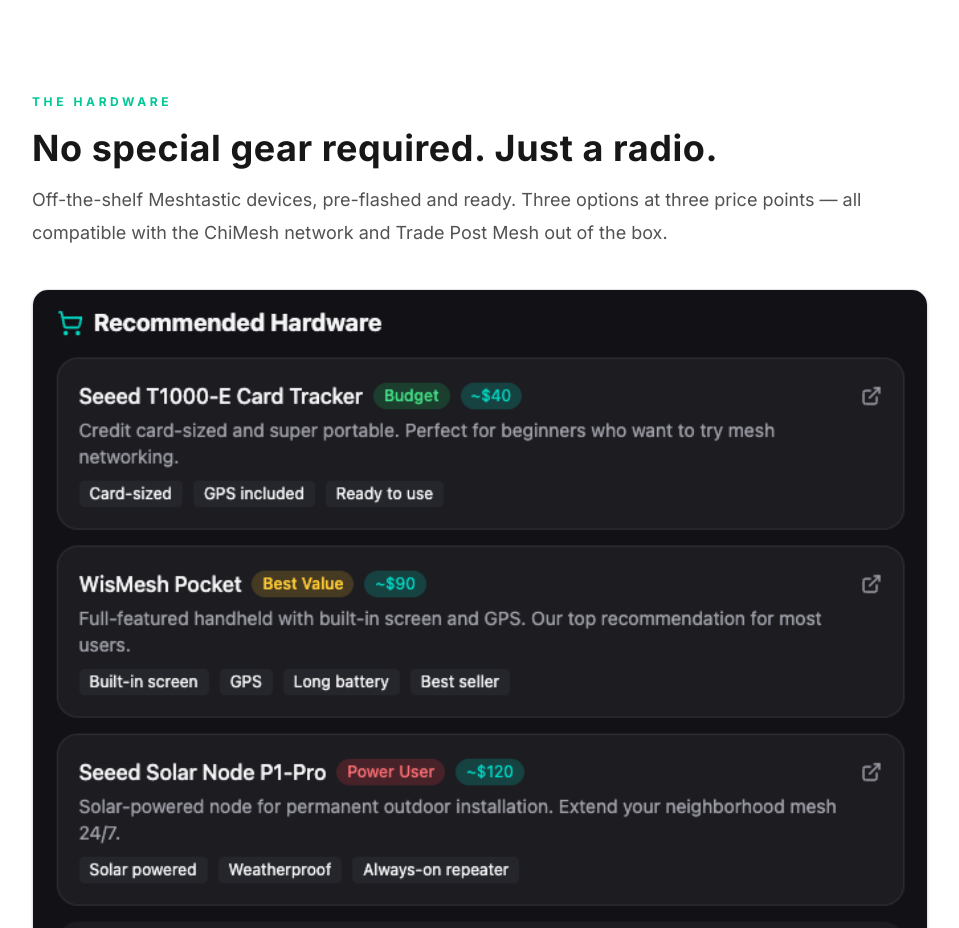
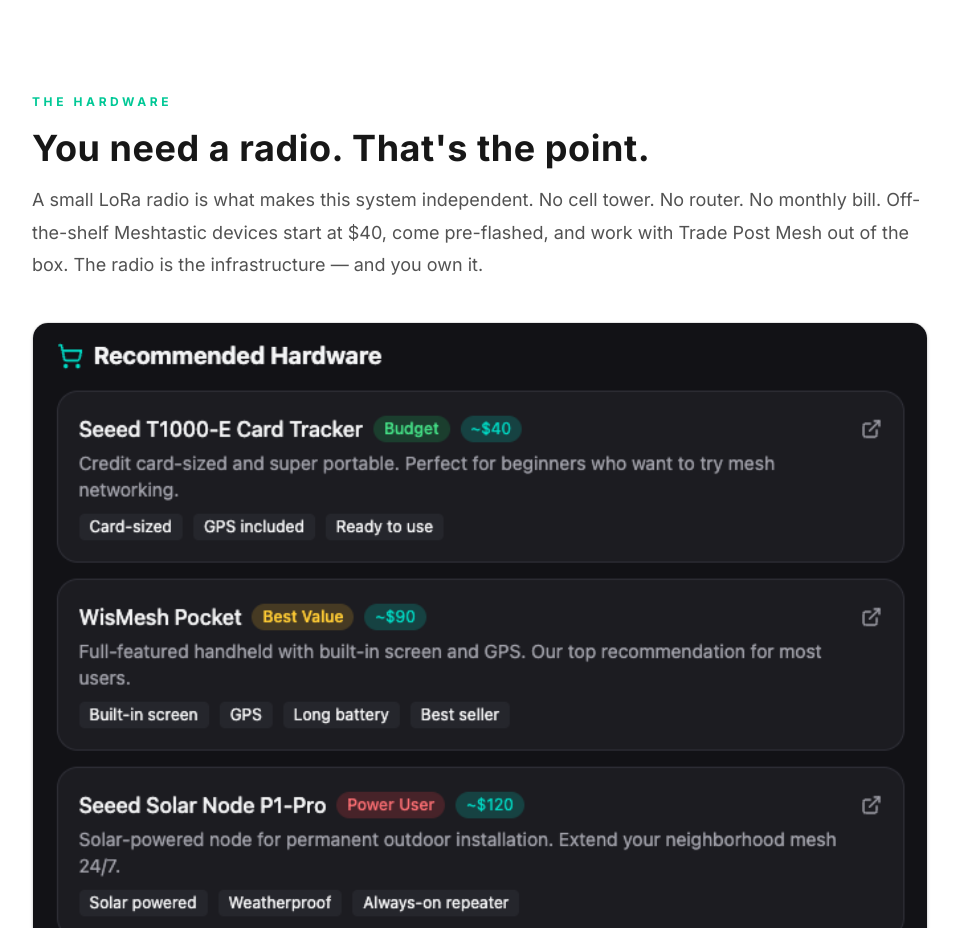
Before and after one commit to rekaldsi/digijerry-portfolio-ai, a React (Vite) app: page /case/tradepost in a window 1280 px wide. Shown: the part 9640-10568 px from the top of the page, without its empty margins (160-1119 px from the left). Built offline with nearby package versions, Linux system fonts and the light colour scheme.

Commit message:
fix: hardware section — honest about the radio, reframe it as the feature not the barrier

```diff
--- a/src/pages/CaseTradePost.tsx
+++ b/src/pages/CaseTradePost.tsx
@@ -416,8 +416,8 @@
         <div className="max-w-4xl mx-auto">
           <motion.div {...fadeUp} className="mb-10">
             <p className="text-xs font-bold tracking-[0.3em] uppercase mb-4" style={{ color: '#00C896' }}>The Hardware</p>
-            <h2 className="text-3xl md:text-4xl font-bold text-neutral-900 mb-4">No special gear required. Just a radio.</h2>
-            <p className="text-neutral-600 text-lg leading-relaxed">Off-the-shelf Meshtastic devices, pre-flashed and ready. Three options at three price points — all compatible with the ChiMesh network and Trade Post Mesh out of the box.</p>
+            <h2 className="text-3xl md:text-4xl font-bold text-neutral-900 mb-4">You need a radio. That's the point.</h2>
+            <p className="text-neutral-600 text-lg leading-relaxed">A small LoRa radio is what makes this system independent. No cell tower. No router. No monthly bill. Off-the-shelf Meshtastic devices start at $40, come pre-flashed, and work with Trade Post Mesh out of the box. The radio is the infrastructure — and you own it.</p>
           </motion.div>
           <motion.div {...fadeUp}>
             <img src="/tradepost-hardware.png" alt="Recommended Meshtastic hardware — Seeed T1000-E, WisMesh Pocket, Seeed Solar Node" className="w-full rounded-2xl border border-neutral-200 shadow-sm" />
```
